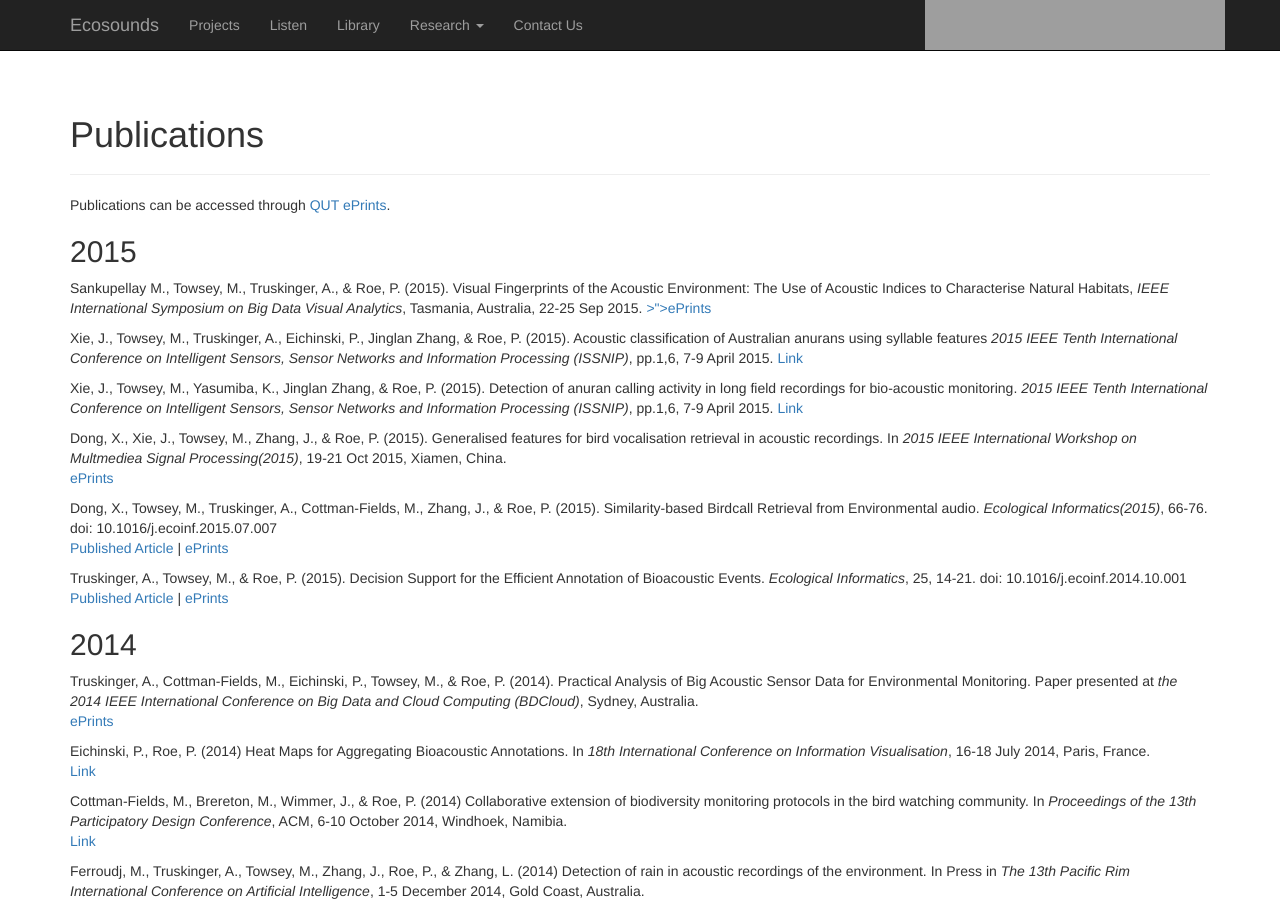
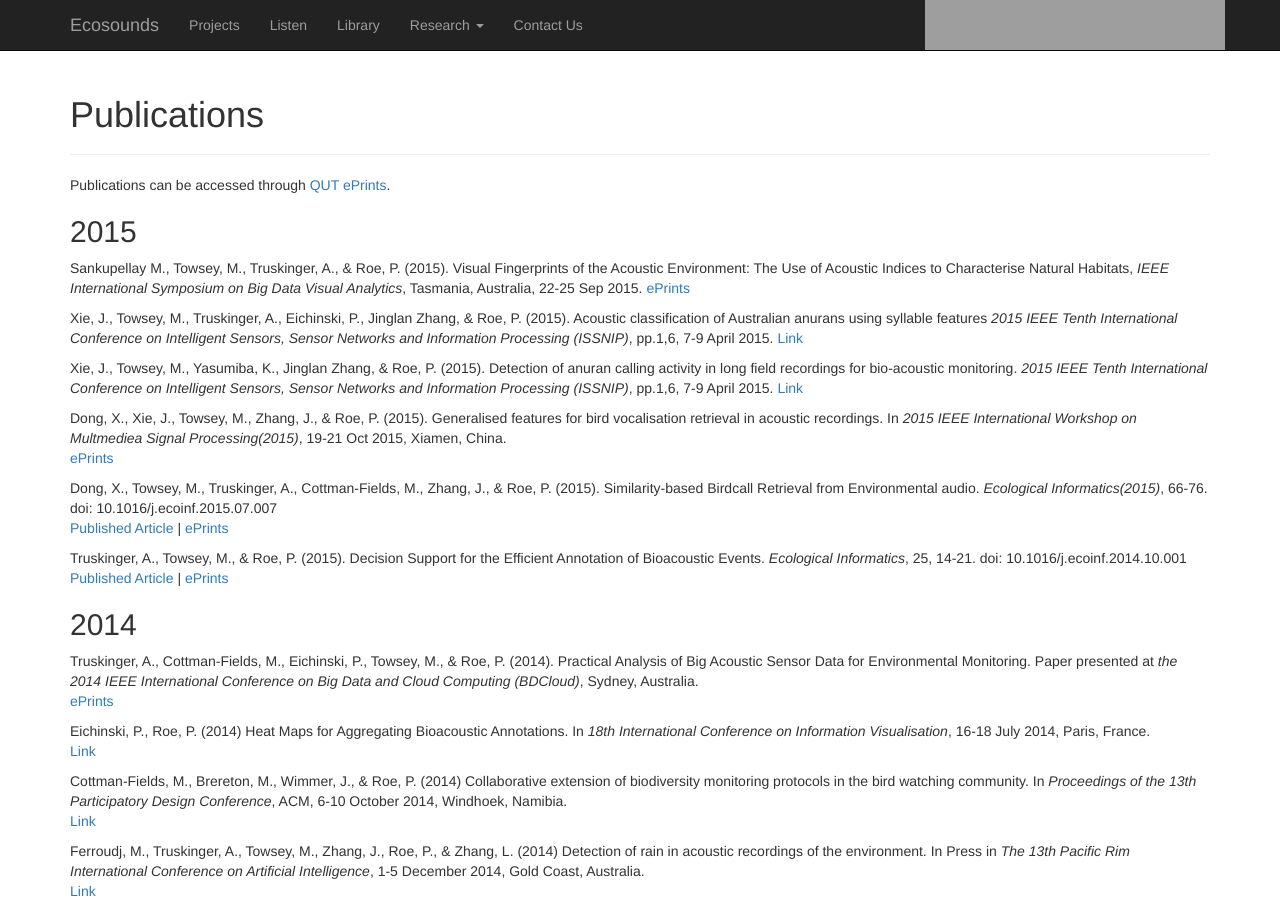
Before and after one commit to QutEcoacoustics/research-blog, a Jekyll site: the page built from publications/publications.html, in a window 1280 px wide and 900 px high. Built offline with Jekyll 4.4.1, drawn with Linux system fonts in a browser that asks for light colours; nearby versions of some CDN libraries; Markdown is read by kramdown in place of the engine named in the settings; some of the changed lines change nothing that is shown; grey boxes are pictures that could not be loaded.

Commit message:
Added in eprints id for BDVA paper

```diff
--- a/publications/publications.html
+++ b/publications/publications.html
@@ -17,9 +17,9 @@
       Visual Fingerprints of the Acoustic Environment: The Use of Acoustic Indices to Characterise Natural Habitats,
       <i>IEEE International Symposium on Big Data Visual Analytics</i>, Tasmania, Australia, 22-25 Sep 2015.
 
-	  	<a href="http://dx.doi.org/<<DoiHere>>Link</a>
-      &nbsp;|&nbsp;
-      <a href="http://eprints.qut.edu.au/<<ePrintsId>>">ePrints</a>
+	  	<!--<a href="http://dx.doi.org/<<DoiHere>>Link</a>
+      &nbsp;|&nbsp;-->
+      <a href="http://eprints.qut.edu.au/88899/">ePrints</a>
 	  </p>
 
 	  <p>
```
